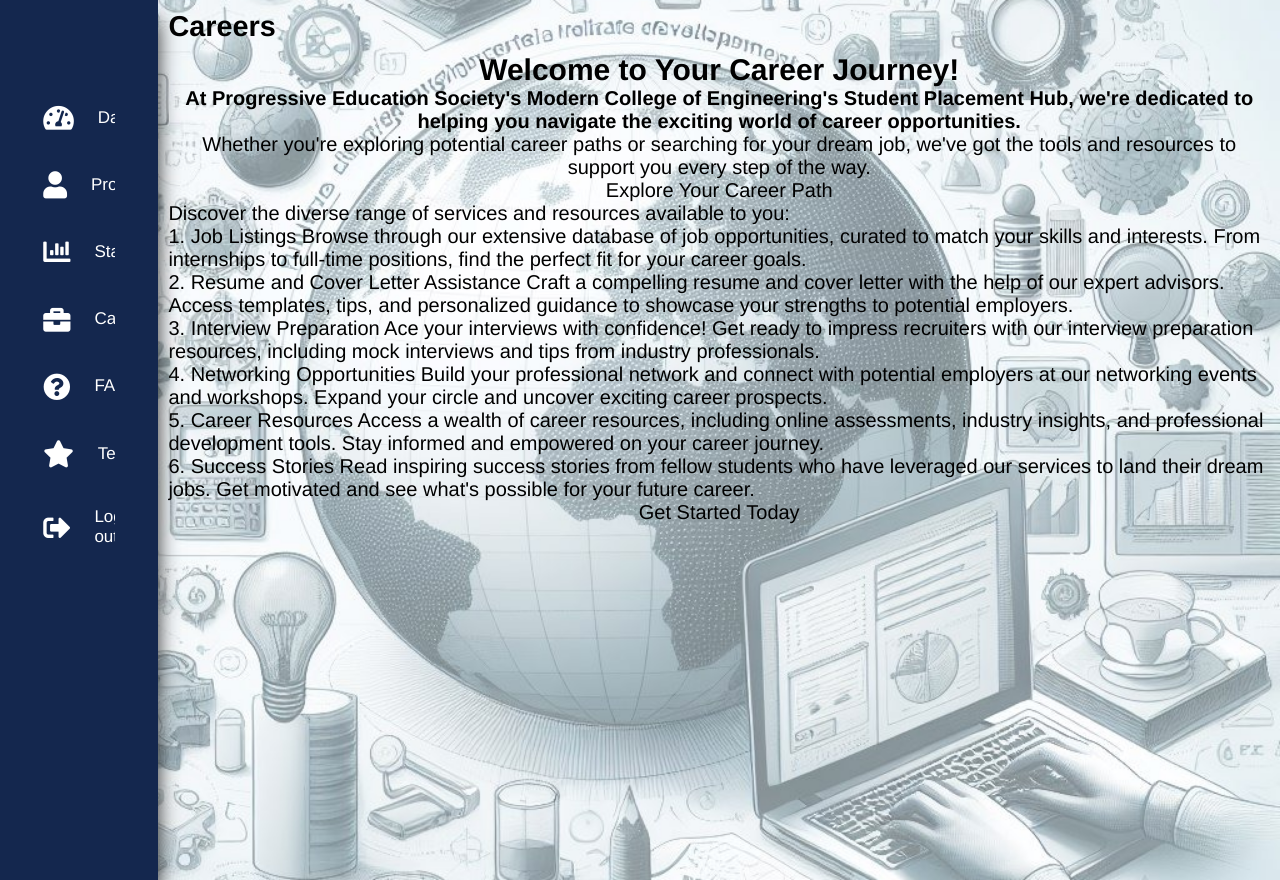
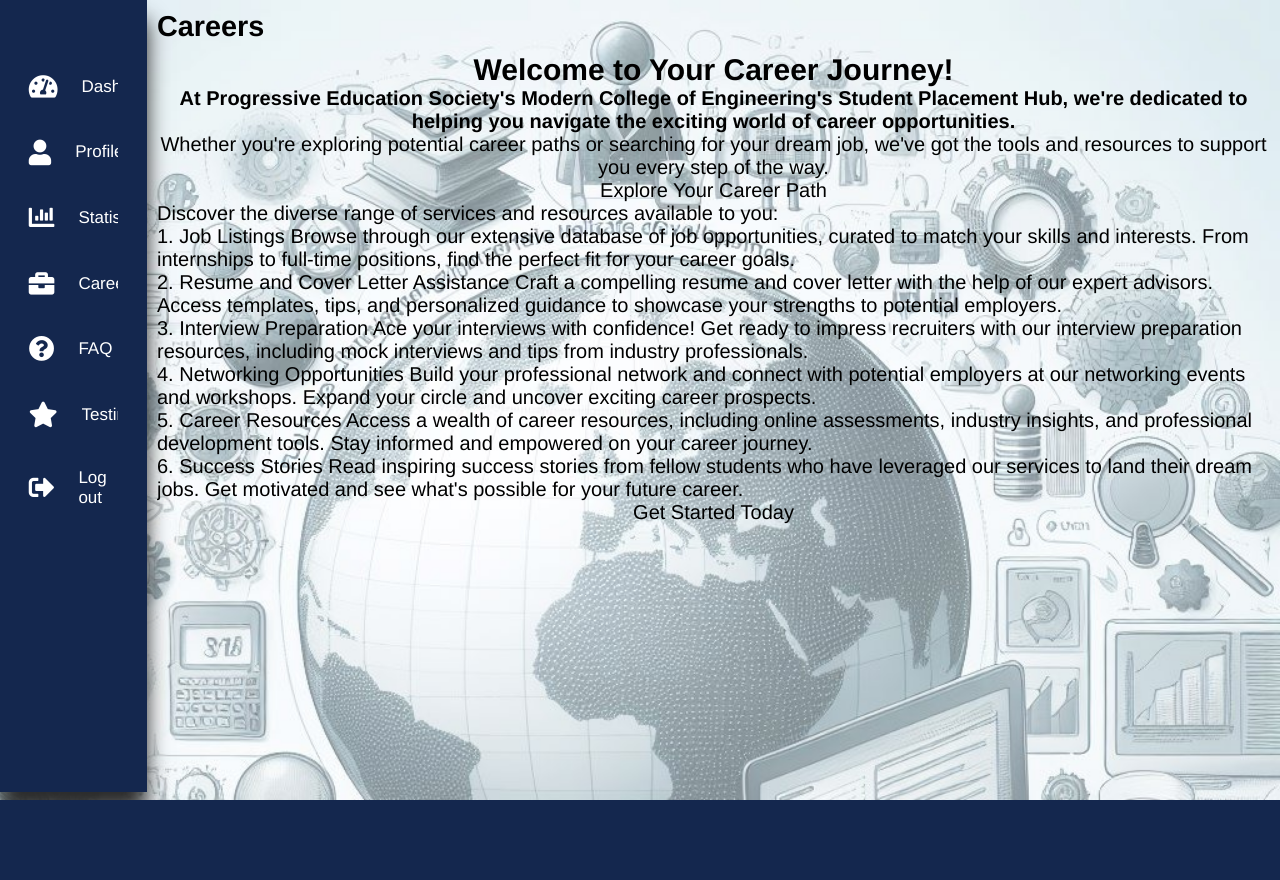
Before and after one commit to GauravKumbhar0491/Placement_Hub, a Flask app: page /careers in a window 1280 px wide. After the commit the page ends 800 px from the top, so only its background shows below. Run offline with Flask 3, Linux system fonts and the light colour scheme.

Commit message:
Update careers.css

```diff
--- a/Placement/static/careers.css
+++ b/Placement/static/careers.css
@@ -5,15 +5,13 @@
     outline: none;
     box-sizing: border-box;
     font-family: Helvetica, sans-serif;
+
 }
 
 body {
     display: flex;
     background: rgb(241, 246, 249);
-    overflow: hidden;
     background-image: url("my\ first\ design.jpg");
-    background-position: center;
-    background-repeat: no-repeat;
     background-size: cover;
 }
 
@@ -22,14 +20,13 @@ body {
     top: 0;
     left: 0;
     bottom: 0;
-    width: 60px;
-    height: 110vh;
-    padding: 0 1.7rem;
+    width: 90px;
+    height: 99vh;
+    padding: 0 0.8rem;
     color: #fff;
     overflow: hidden;
     transition: all 0.5s linear;
     background-color:rgb(20, 39, 78);
-    box-shadow: 0 20px 20px rgb(188, 187, 187);
     box-shadow: 0 20px 20px rgb(42, 42, 42);
 }
 
@@ -39,8 +36,8 @@ body {
 }
 
 .logo {
-    height: 80px;
-    padding: 16px;
+    height: 50px;
+    padding: 12px;
 }
 
 .main {
@@ -76,7 +73,7 @@ body {
 }
 
 .main a i {
-    font-size: 1.7rem;
+    font-size: 1.6rem;
 }
 
 .college-logo {
```
